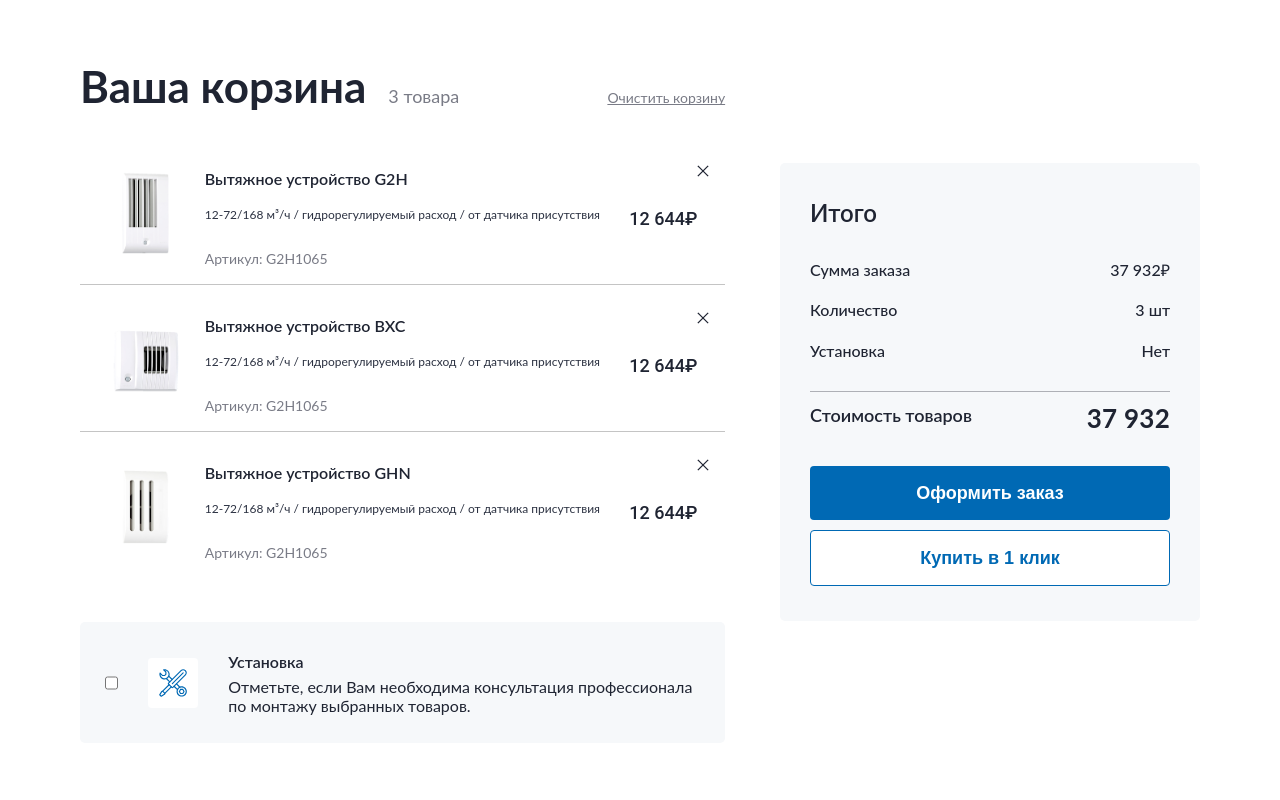
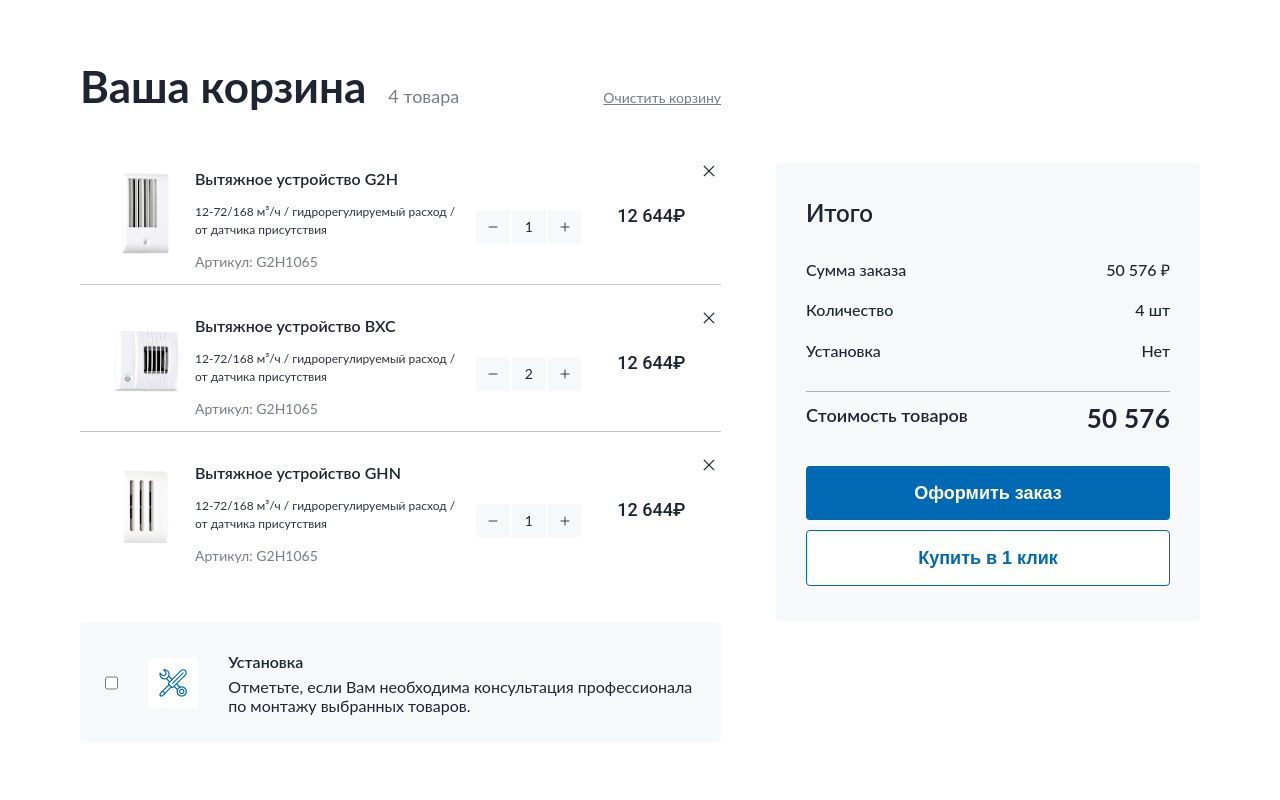
Before and after one commit to cloudninefalling/vue-cart, a Vue app: page / in a window 1280 px wide. Shown: the top 800 px of the page. Built offline with nearby package versions, Linux system fonts and the light colour scheme.

Commit message:
feat: counter, fix: store mutations

```diff
--- a/package.json
+++ b/package.json
@@ -4,7 +4,7 @@
   "version": "0.0.0",
   "type": "module",
   "scripts": {
-    "dev": "vite",
+    "dev": "vite --port 4000",
     "build": "vite build",
     "preview": "vite preview"
   },
--- a/src/components/Cart.vue
+++ b/src/components/Cart.vue
@@ -2,7 +2,7 @@
   <section class="cart">
     <div class="cart__heading">
       <h2 class="cart__heading-title">Ваша корзина</h2>
-      <p class="cart__heading-subtitle">{{ count }} {{ grammarCheck() }}</p>
+      <p class="cart__heading-subtitle">{{ count }} {{ grammarCheck }}</p>
       <button @click="clear" class="cart__heading-button-clear">Очистить корзину</button>
     </div>
     <CartList />
@@ -74,16 +74,17 @@ import CartList from './CartList.vue';
 import CartTotal from './CartTotal.vue';
 import CartOption from './CartOption.vue';
 import { useStore } from 'vuex';
-import { computed } from 'vue';
+import { computed, onMounted } from 'vue';
 
 const store = useStore();
 
 const count = computed(() => store.getters.cartCount);
 const clear = () =>  {store.commit('clearCart')}
 
-const grammarCheck = () => {
-  if (count.value > 5 && count.value < 20) return 'товаров';
+const grammarCheck = computed(() => {
+  if (count.value >= 5 && count.value <= 20 || count.value % 10 === 0 ) return 'товаров';
   if (count.value % 10 === 1) return 'товар';
+  if (count.value % 10 >= 5) return 'товаров';
   else return 'товара';
-}
+})
 </script>
--- a/src/components/CartList.vue
+++ b/src/components/CartList.vue
@@ -1,6 +1,6 @@
 <template>
   <ul class="cart__list">
-      <li class="cart__list-item" v-for="item in items">
+      <li class="cart__list-item" v-for="item in items" :key="item.name">
         <img class="cart__list-image" :src="item.image" alt="item.name" />
         <p class="cart__list-name">{{ item.name }}</p>
 
@@ -10,8 +10,7 @@
         }, "").replace(/м3/g, "м³") }}</p>
 
         <p class="cart__list-item-article">артикул: {{ item.article }}</p>
-        <p class="cart__list-counter"></p>
-        <!-- todo make counter button -->
+        <ItemCounter :item="item" />
         <p class="cart__list-item-price">{{ item.price.toLocaleString("ru-RU") }}&#8381;</p>
         <button class="cart__list-item-remove" type="button" @click="remove(item)"></button>
       </li>
@@ -36,9 +35,11 @@
   display: grid;
   grid-template-areas:
   "image name . . remove"
-  "image specs amount price ."
+  "image specs counter price ."
   "image article . . .";
   border-bottom: 1px solid #C4C4C4;
+  grid-template-columns: min-content minmax(min-content, 263px) auto auto min-content;
+;
 }
 
 .cart__list-item:last-of-type {
@@ -85,7 +86,7 @@
   font-weight: 500;
   font-size: 18px;
   line-height: 145%;
-  text-align: right;
+  text-align: center;
   font-family: var(--second-family);
 }
 
@@ -114,9 +115,11 @@
 <script setup>
 import { computed } from 'vue';
 import { useStore } from 'vuex';
+import ItemCounter from './ItemCounter.vue';
 
 const store = useStore();
 
 const items = computed(() => store.state.cart.items);
 const remove = (item) => store.commit('removeFromCart', item )
+
 </script>
--- a/src/components/CartTotal.vue
+++ b/src/components/CartTotal.vue
@@ -3,7 +3,7 @@
   <p class="cart__total-title">Итого</p>
   <div class="cart__total-dashboard">
     <p class="cart__total-text">Сумма заказа</p>
-    <p class="cart__total-text cart__total-text_margin-left-auto">{{ total.toLocaleString("ru-RU") }}₽</p>
+    <p class="cart__total-text cart__total-text_margin-left-auto">{{ total.toLocaleString("ru-RU") }} ₽</p>
     <p class="cart__total-text">Количество</p>
     <p class="cart__total-text cart__total-text_margin-left-auto">{{ count.toLocaleString("ru-RU") }} шт</p>
     <p class="cart__total-text">Установка</p>
@@ -12,8 +12,8 @@
   <div class="cart__total-summary">
     <p class="cart__total-text cart__total-text_size_lg cart__total-item_area_text">Стоимость товаров</p>
     <p class="cart__total-text cart__total-text_size_xl cart__total-item_area_value">{{ total.toLocaleString("ru-RU") }}</p>
-    <button type="button" class="cart__total-button cart__total-item_area_button">Оформить заказ</button>
-    <button type="button" class="cart__total-button cart__total-button_inverted cart__total-item_area_button-secondary">Купить в 1 клик</button>
+    <button type="button" class="cart__total-button cart__total-item_area_button" @click="checkout">Оформить заказ</button>
+    <button type="button" class="cart__total-button cart__total-button_inverted cart__total-item_area_button-secondary" @click="checkout">Купить в 1 клик</button>
   </div>
 </div>
 </template>
@@ -138,6 +138,11 @@ const isSetupNeeded = computed(() => store.state.cart.isSetupNeeded )
 const count = computed(() => store.getters.cartCount )
 const total = computed(() => store.getters.cartTotal )
 
+const checkout = () => {
+  alert("checkout is disabled")
+}
+
+
 
 
 </script>
--- a/src/components/ItemCounter.vue
+++ b/src/components/ItemCounter.vue
@@ -0,0 +1,82 @@
+<template>
+  <div class="item-counter">
+    <button class="item-counter__item item-counter__button item-counter__button_bg_minus" @click="removeOneItem(item)"></button>
+    <p class="item-counter__item">{{ item.amount }}</p>
+    <button class="item-counter__item item-counter__button item-counter__button_bg_plus" @click="addItem(item)"></button>
+</div>
+</template>
+
+<style scoped>
+  .item-counter {
+    grid-area: counter;
+    display: flex;
+    gap: 2px;
+    border-radius: 4px;
+    overflow: hidden;
+    height: min-content;
+    margin: auto;
+  }
+
+  .item-counter__item {
+    height: 34px;
+    width: 34px;
+    background-color: #f6f8fa;
+
+    font-family: var(--font-family);
+    font-weight: 400;
+    font-size: 14px;
+    line-height: 34px;
+    text-align: center;
+  }
+
+  .item-counter__button {
+    border: none;
+    padding: 0;
+    background-position: center;
+    background-repeat: no-repeat;
+    background-size: 10px;
+
+    cursor: pointer;
+    transition: background-color 0.2s ease;
+  }
+
+  .item-counter__button:hover {
+    background-color: #f0f2f4;
+  }
+
+  .item-counter__button_bg_minus {
+    background-image: url("../assets/minus.svg");
+  }
+  .item-counter__button_bg_plus {
+    background-image: url("../assets/plus.svg");
+  }
+
+
+
+
+
+</style>
+
+<script setup>
+import { useStore } from 'vuex';
+
+defineProps({
+  item: {
+    name: String,
+    specs: Array,
+    price: Number,
+    article: String,
+    image: String,
+    description: String,
+    priceRange: {
+      rub: [Number],
+      euro: [Number],
+    }
+  }
+});
+
+const store = useStore();
+
+const addItem = (item) => { store.commit('addToCart', item) };
+const removeOneItem = (item) => { store.commit('removeOneFromCart', item) };
+</script>
--- a/src/components/Slide.vue
+++ b/src/components/Slide.vue
@@ -98,8 +98,8 @@
     image: String,
     description: String,
     priceRange: {
-      rub: [Number, Number],
-      euro: [Number, Number],
+      rub: [Number],
+      euro: [Number],
     }
   })
 </script>
--- a/src/components/Swiper.vue
+++ b/src/components/Swiper.vue
@@ -13,7 +13,7 @@
       @swiperslidechange="currentSlide = Math.ceil(swiperElement.swiper.activeIndex / 4) + 1"
       ref="swiperElement"
     >
-      <swiper-slide v-for="item in items">
+      <swiper-slide v-for="item in items" :key="item.name">
         <Slide v-bind="item" />
       </swiper-slide>
     </swiper-container>
@@ -112,9 +112,7 @@ onMounted(() => {
 
 // get items from store
 const store = useStore();
-
 const items = computed(() => store.state.catalog)
-console.log(items);
 
 // import and configure Swiper
 register()
--- a/src/store.js
+++ b/src/store.js
@@ -31,7 +31,7 @@ export default createStore({
             article: "G2H1065",
             price: 12644,
             image: imgBxc,
-            amount: 1,
+            amount: 2,
           },
           {
             name: "Вытяжное устройство GHN",
@@ -130,16 +130,20 @@ export default createStore({
       );
     },
     cartCount: (state) => {
-      return state.cart.items.length ? state.cart.items.length : 0;
+      if (!state.cart.items.length) return 0;
+      return state.cart.items.reduce((acc, item) => acc + item.amount, 0);
     },
   },
   mutations: {
     addToCart(state, item) {
-      if (state.cart.items.includes(item)) {
-        state.cart.items.item.amount++;
-        return;
+      const existingItemIndex = state.cart.items.findIndex(
+        (cartItem) => cartItem.name === item.name
+      );
+      if (existingItemIndex !== -1) {
+        state.cart.items[existingItemIndex].amount++;
+      } else {
+        state.cart.items.push({ ...item, amount: 1 });
       }
-      state.cart.items.push({ ...item, amount: 1 });
     },
     removeOneFromCart(state, item) {
       if (item.amount > 1) {
@@ -147,15 +151,13 @@ export default createStore({
         return;
       }
       state.cart.items = state.cart.items.filter(
-        (cartItem) => cartItem !== item
+        (cartItem) => cartItem.name !== item.name
       );
     },
     removeFromCart(state, item) {
-      console.log(item);
-      state.cart = state.cart.items.filter((cartItem) => {
-        console.log(cartItem);
-        return cartItem.name !== item.name;
-      });
+      state.cart.items = state.cart.items.filter(
+        (cartItem) => cartItem.name !== item.name
+      );
     },
     clearCart(state) {
       state.cart.items = [];
--- a/vite.config.js
+++ b/vite.config.js
@@ -7,7 +7,8 @@ export default defineConfig({
     vue({
       template: {
         compilerOptions: {
-          isCustomElement: (tag) => ["swiper-container"].includes(tag),
+          isCustomElement: (tag) =>
+            ["swiper-container", "swiper-slide"].includes(tag),
         },
       },
     }),
```
Also changed, not shown: src/assets/minus.svg (added), src/assets/plus.svg (added).
